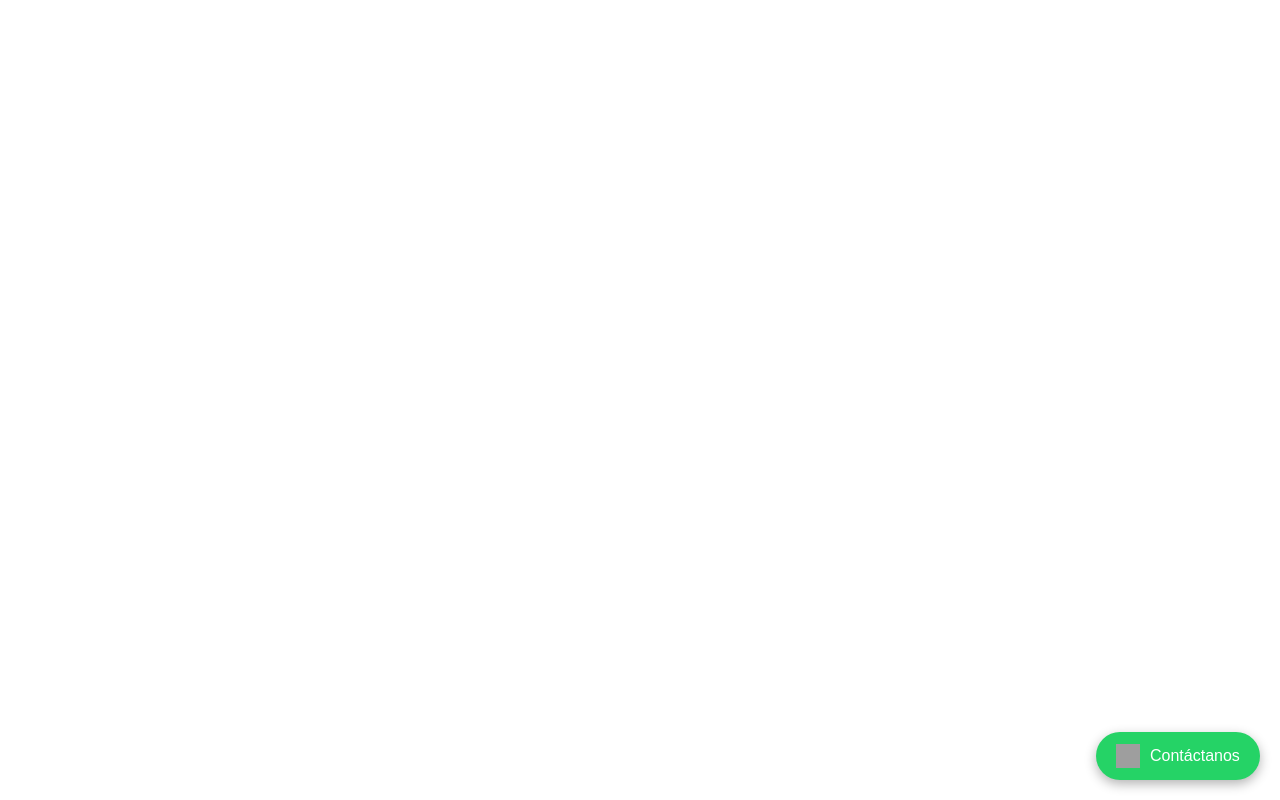
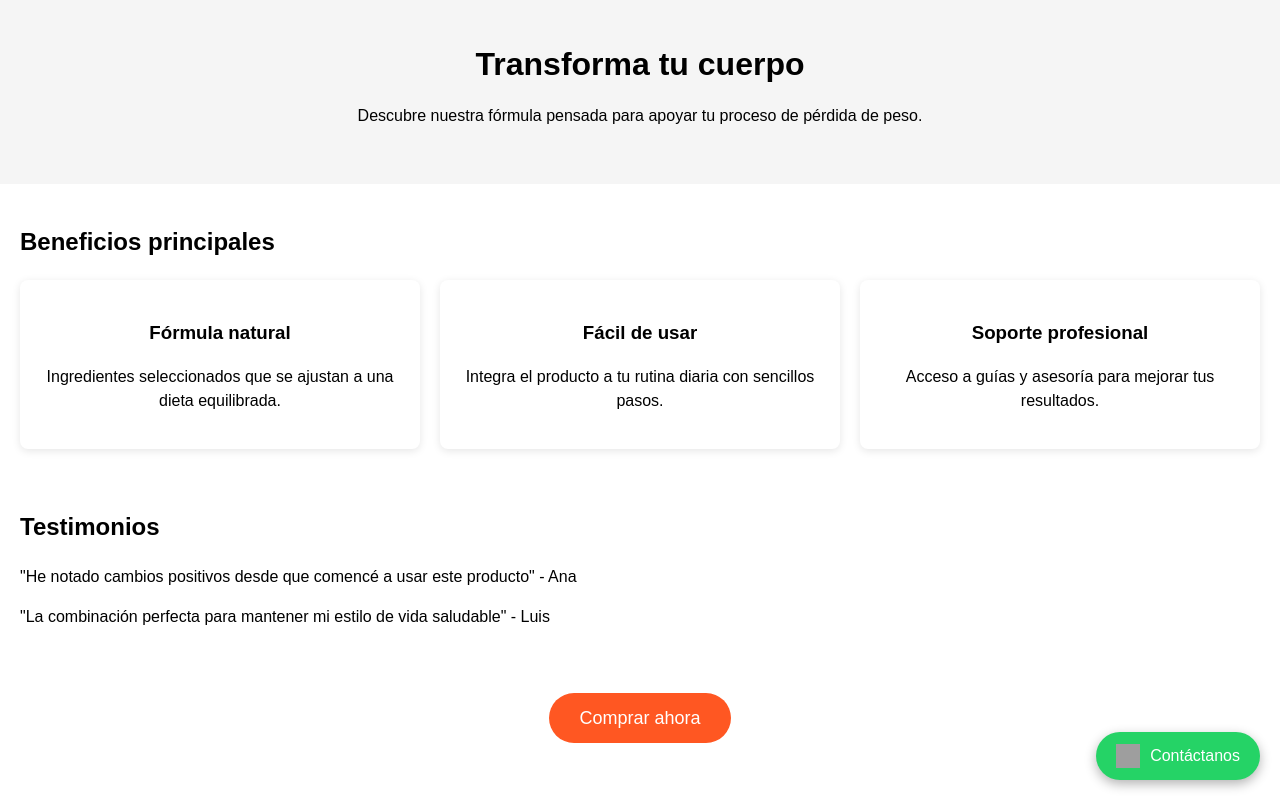
Before and after one commit to Luis1992maldo/boton-flotante-mcx, a plain HTML site: page index.html in a window 1280 px wide. Drawn offline with Linux system fonts and the light colour scheme; grey boxes are pictures that could not be loaded.

Commit message:
Add weight loss product landing page

```diff
--- a/index.html
+++ b/index.html
@@ -3,11 +3,51 @@
 <head>
 <meta charset="UTF-8">
 <meta name="viewport" content="width=device-width, initial-scale=1.0">
-<title>Botón flotante</title>
+<title>Producto para perder peso</title>
 <style>
   body {
+    font-family: Arial, sans-serif;
     margin: 0;
     padding: 0;
+    line-height: 1.5;
+  }
+  header {
+    background-color: #f5f5f5;
+    padding: 40px 20px;
+    text-align: center;
+  }
+  header h1 {
+    margin: 0 0 10px;
+    font-size: 2em;
+  }
+  section {
+    padding: 20px;
+  }
+  .features {
+    display: flex;
+    flex-wrap: wrap;
+    gap: 20px;
+  }
+  .feature {
+    flex: 1;
+    min-width: 200px;
+    background-color: #fff;
+    box-shadow: 0 2px 8px rgba(0,0,0,0.1);
+    padding: 20px;
+    border-radius: 8px;
+    text-align: center;
+  }
+  .cta {
+    text-align: center;
+    margin-top: 40px;
+  }
+  .cta a {
+    background-color: #ff5722;
+    color: #fff;
+    padding: 15px 30px;
+    border-radius: 50px;
+    text-decoration: none;
+    font-size: 18px;
   }
   #floating-button {
     position: fixed;
@@ -21,11 +61,9 @@
     display: flex;
     align-items: center;
     gap: 10px;
-    font-family: 'Arial', sans-serif;
     font-size: 16px;
     text-decoration: none;
     transition: all 0.3s ease;
-    animation: bounceIn 1s ease;
     z-index: 99999;
   }
   #floating-button:hover {
@@ -37,14 +75,38 @@
     width: 24px;
     height: 24px;
   }
-  @keyframes bounceIn {
-    0% { opacity: 0; transform: scale(0.5); }
-    60% { opacity: 1; transform: scale(1.1); }
-    100% { transform: scale(1); }
-  }
 </style>
 </head>
 <body>
+<header>
+  <h1>Transforma tu cuerpo</h1>
+  <p>Descubre nuestra fórmula pensada para apoyar tu proceso de pérdida de peso.</p>
+</header>
+<section>
+  <h2>Beneficios principales</h2>
+  <div class="features">
+    <div class="feature">
+      <h3>Fórmula natural</h3>
+      <p>Ingredientes seleccionados que se ajustan a una dieta equilibrada.</p>
+    </div>
+    <div class="feature">
+      <h3>Fácil de usar</h3>
+      <p>Integra el producto a tu rutina diaria con sencillos pasos.</p>
+    </div>
+    <div class="feature">
+      <h3>Soporte profesional</h3>
+      <p>Acceso a guías y asesoría para mejorar tus resultados.</p>
+    </div>
+  </div>
+</section>
+<section>
+  <h2>Testimonios</h2>
+  <p>"He notado cambios positivos desde que comencé a usar este producto" - Ana</p>
+  <p>"La combinación perfecta para mantener mi estilo de vida saludable" - Luis</p>
+</section>
+<div class="cta">
+  <a href="#" class="buy-button">Comprar ahora</a>
+</div>
 <a id="floating-button" href="https://wa.me/1234567890" target="_blank">
   <img src="https://upload.wikimedia.org/wikipedia/commons/6/6b/WhatsApp.svg" alt="WhatsApp Icon">
   <span>Contáctanos</span>
```
Also changed, not shown: 1 other file.
